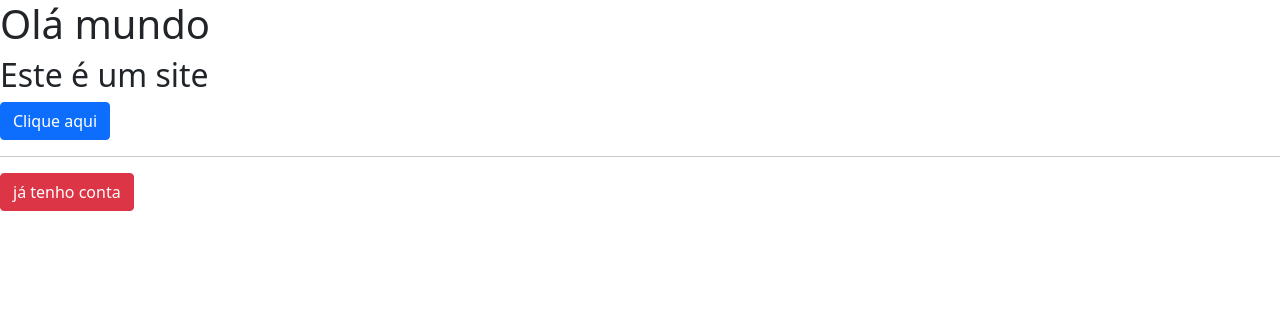
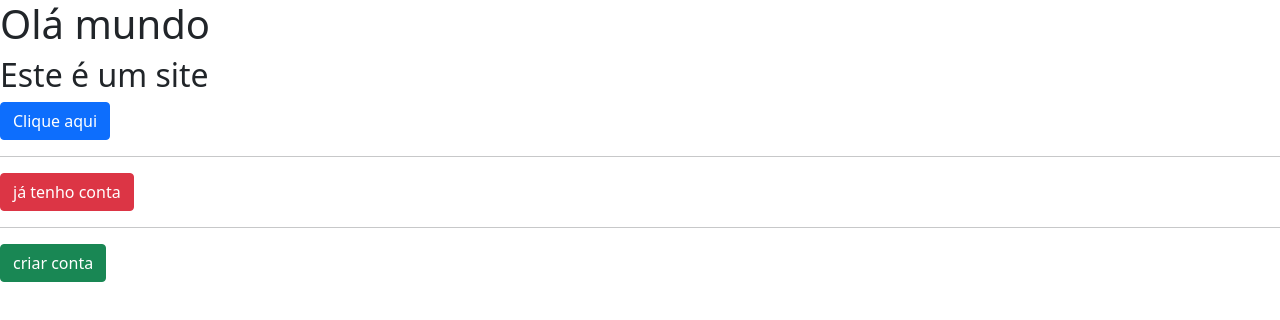
Before and after one commit to gui78899/gui78899.github.io, a plain HTML site: page index.html in a window 1280 px wide. Drawn offline with nearby package versions, Linux system fonts and the light colour scheme.

Commit message:
adicionei outro botao

```diff
--- a/index.html
+++ b/index.html
@@ -12,3 +12,7 @@
 <hr>
 
 <button class="btn btn-danger">já tenho conta</button>
+
+<hr>
+
+<button class="btn btn-success">criar conta</button>
```
